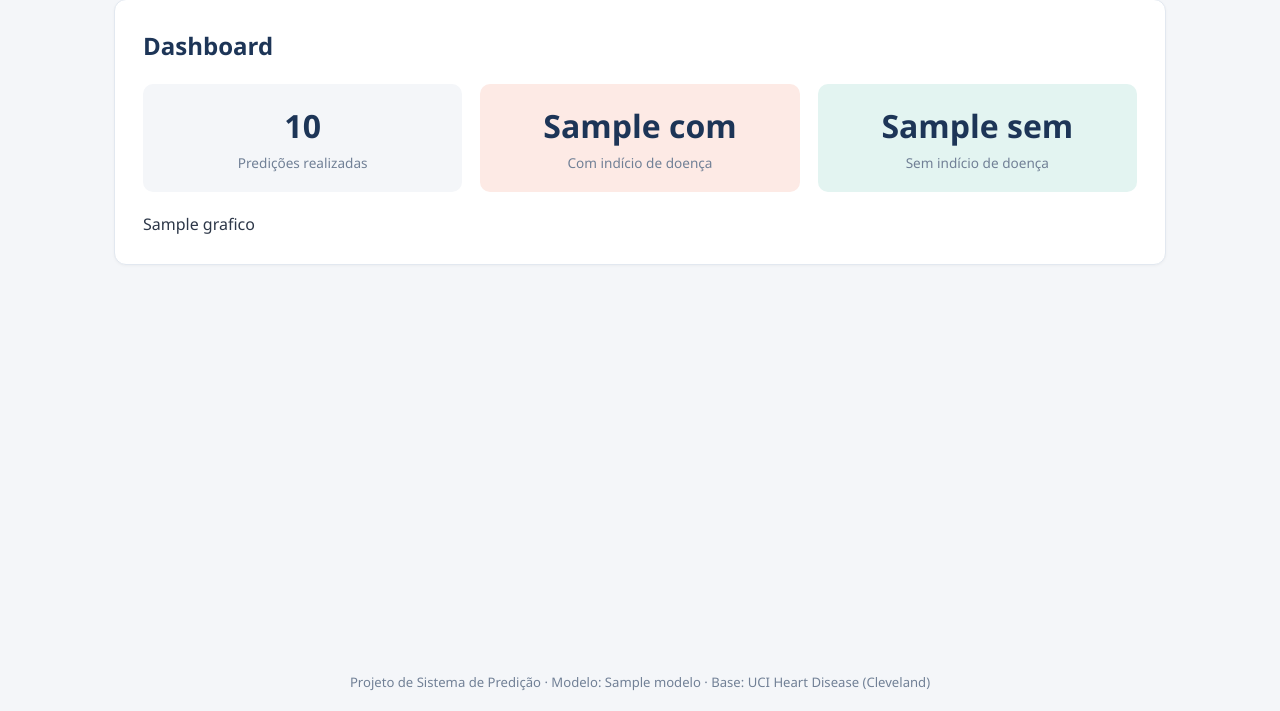
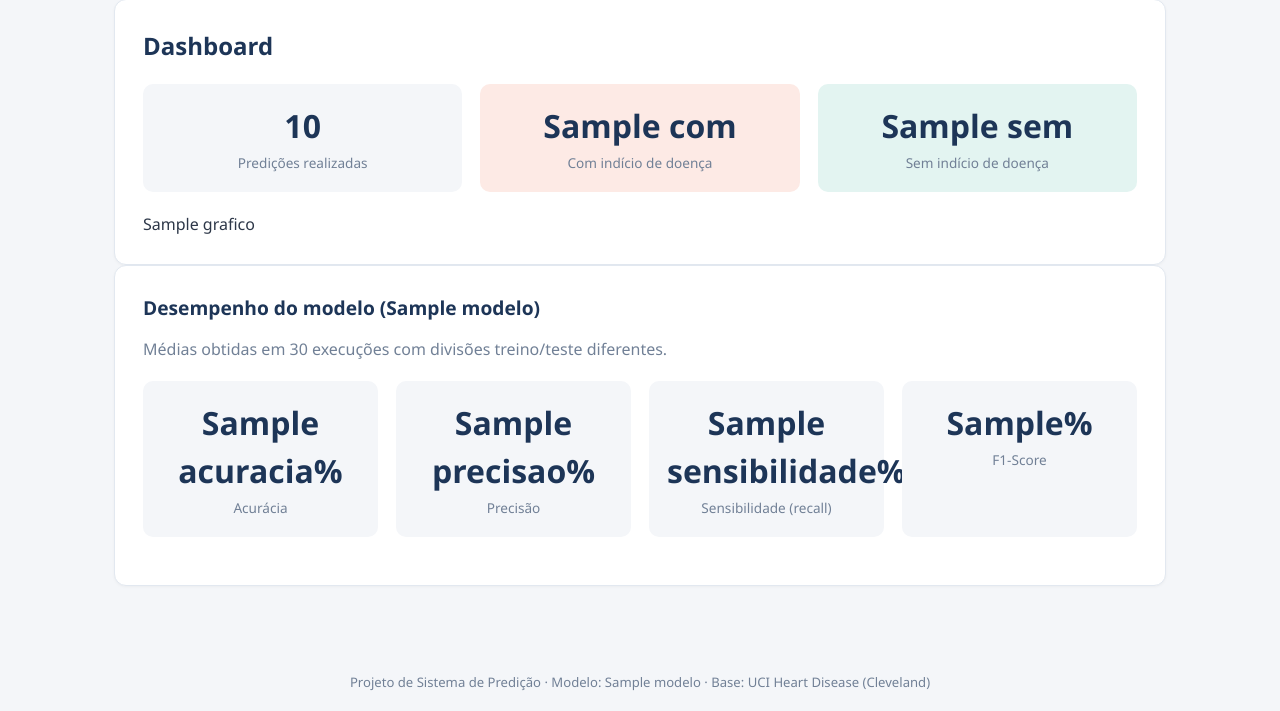
Before and after one commit to Antonio-avsp/heart_project, a Flask app: template templates/dashboard.html in a window 1280 px wide. Shown: the part 89-800 px from the top of the page. Run offline with Flask 3, Linux system fonts and the light colour scheme; the template is opened without the code that fills it: most values are stand-ins (such as "Sample title", 1, 10 or a date in 2020); parts of the project's set-up code (start-up, migrations or seed data) failed here and were passed over.

Commit message:
Exibe métricas do modelo (acurácia, precisão, sensibilidade) no dashboard
- model.py: salva as métricas médias do melhor modelo junto ao .pkl
- classifier.py: expõe METRICAS carregadas do pacote
- app.py/dashboard.html: nova seção 'Desempenho do modelo' com
  acurácia, precisão, sensibilidade (recall) e F1-Score
- Modelo retreinado com scikit-learn 1.9 (remove avisos de versão)

https://claude.ai/code/session_01XgwnqspHrtmCGYgS16XsPP

```diff
--- a/app.py
+++ b/app.py
@@ -15,7 +15,7 @@ import pandas as pd
 import plotly.express as px
 import plotly.io as pio
 
-from classifier import prever, FEATURES, NOME_MODELO
+from classifier import prever, FEATURES, NOME_MODELO, METRICAS
 import database
 
 app = Flask(__name__)
@@ -114,7 +114,8 @@ def dashboard():
                      title="Distribuição das predições realizadas")
         fig.update_layout(showlegend=False, margin=dict(t=50, b=20))
         grafico = pio.to_html(fig, full_html=False, include_plotlyjs="cdn")
-    return render_template("dashboard.html", stats=stats, grafico=grafico)
+    return render_template("dashboard.html", stats=stats, grafico=grafico,
+                           modelo=NOME_MODELO, metricas=METRICAS)
 
 
 if __name__ == "__main__":
--- a/classifier.py
+++ b/classifier.py
@@ -15,6 +15,7 @@ _pacote = joblib.load(_CAMINHO)
 _pipeline = _pacote["pipeline"]
 FEATURES = _pacote["features"]
 NOME_MODELO = _pacote["nome_modelo"]
+METRICAS = _pacote.get("metricas")  # acurácia, precisão, sensibilidade e F1 (%)
 
 
 def prever(valores: dict) -> dict:
--- /dev/null
+++ b/instances/resultados_experimentos.csv
@@ -0,0 +1,6 @@
+Modelo,Acuracia_media,Acuracia_std,Precisao_media,Precisao_std,Recall_media,Recall_std,F1_media,F1_std
+Regressao Logistica,0.8398907103825137,0.04371926216168221,0.8297763513468868,0.04197312085945458,0.8878787878787879,0.05704164809493132,0.8568428117578962,0.04001120441251284
+Arvore de Decisao,0.7590163934426231,0.048288823191509005,0.7810320117279129,0.05578309458994108,0.7767676767676766,0.07019293597208763,0.7765689801252559,0.04495015255939791
+Random Forest,0.8273224043715847,0.03352538065612669,0.8249754944850056,0.03906289503063567,0.8676767676767677,0.053915176343767746,0.8443550918522955,0.03059670599011284
+SVM,0.8333333333333334,0.03949954178907366,0.8283746788001256,0.05429539971614834,0.8787878787878788,0.047592803997534315,0.8511601769393355,0.034065054809455285
+KNN,0.8349726775956283,0.038313766432695295,0.8231869188448135,0.04415890914664594,0.8878787878787879,0.0392382315142526,0.8535879849767883,0.033325202664896414
--- a/templates/dashboard.html
+++ b/templates/dashboard.html
@@ -24,4 +24,30 @@
         predição para ver as estatísticas aqui.</p>
     {% endif %}
 </section>
+
+{% if metricas %}
+<section class="cartao">
+    <h2>Desempenho do modelo ({{ modelo }})</h2>
+    <p class="subtitulo">Médias obtidas em 30 execuções com divisões
+    treino/teste diferentes.</p>
+    <div class="indicadores">
+        <div class="indicador">
+            <span class="indicador-numero">{{ metricas.acuracia }}%</span>
+            <span class="indicador-label">Acurácia</span>
+        </div>
+        <div class="indicador">
+            <span class="indicador-numero">{{ metricas.precisao }}%</span>
+            <span class="indicador-label">Precisão</span>
+        </div>
+        <div class="indicador">
+            <span class="indicador-numero">{{ metricas.sensibilidade }}%</span>
+            <span class="indicador-label">Sensibilidade (recall)</span>
+        </div>
+        <div class="indicador">
+            <span class="indicador-numero">{{ metricas.f1 }}%</span>
+            <span class="indicador-label">F1-Score</span>
+        </div>
+    </div>
+</section>
+{% endif %}
 {% endblock %}
```
Also changed, not shown: model.py (+14 -3 lines), 1 other file.
